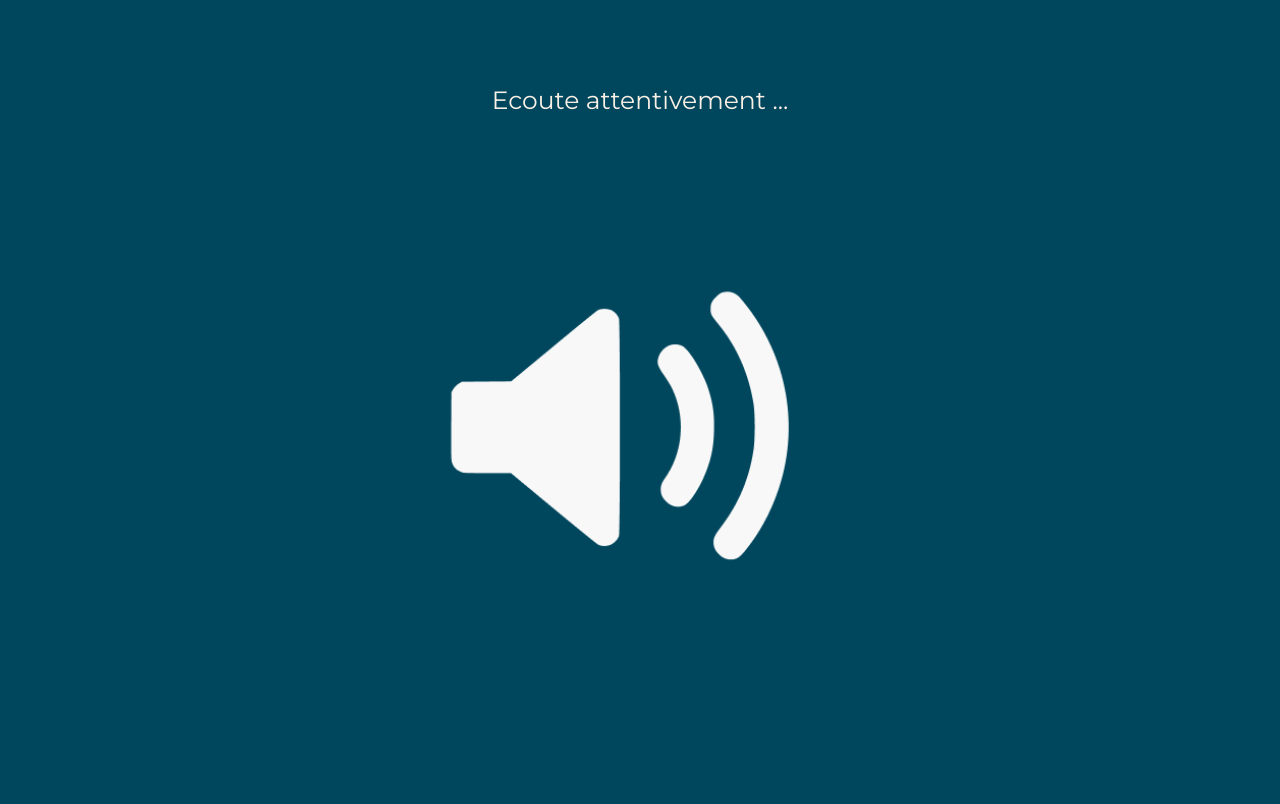
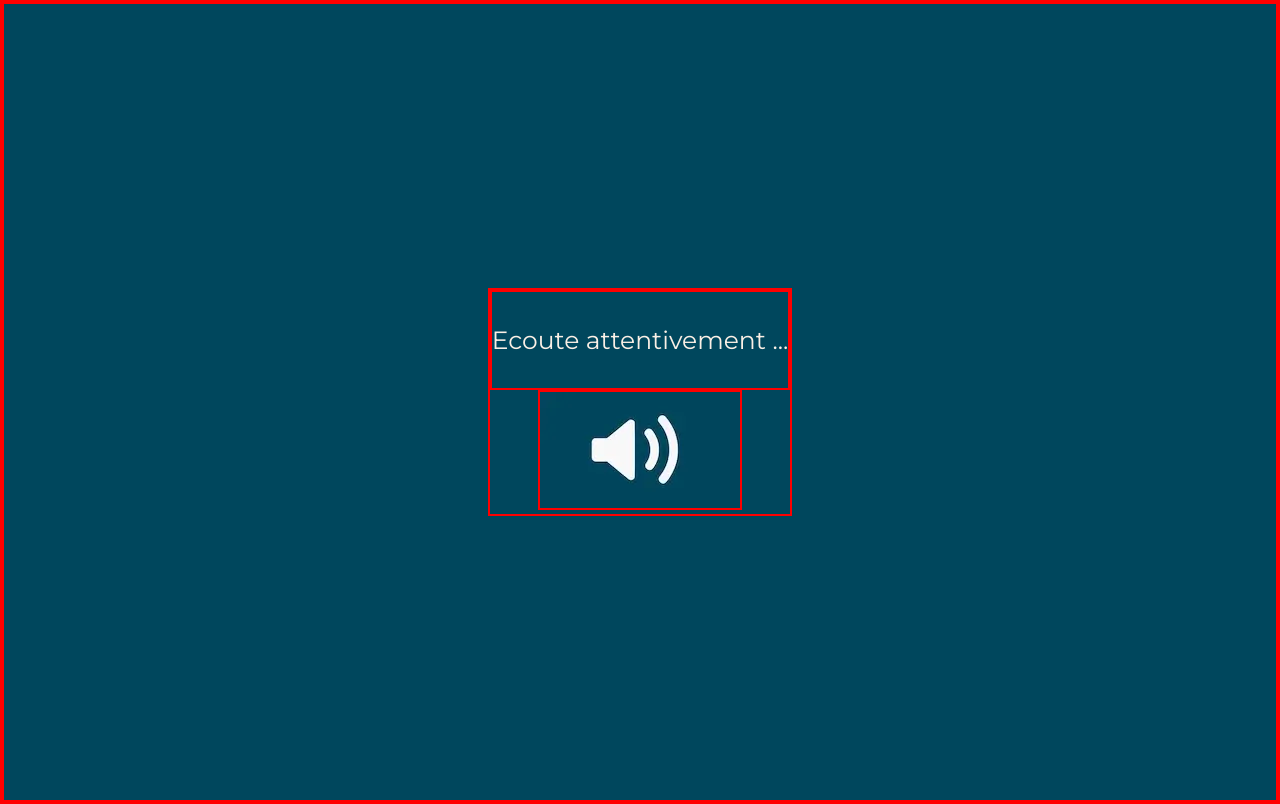
Before and after one commit to fbuisson/quizGame, a plain HTML site: page Page Ecoute/ecoute.html in a window 1280 px wide. Drawn offline with Linux system fonts and the light colour scheme.

Commit message:
CSS page ecoute done

```diff
--- a/Page Ecoute/ecoute.css
+++ b/Page Ecoute/ecoute.css
@@ -1,24 +1,31 @@
 @import url('https://fonts.googleapis.com/css2?family=Montserrat:ital,wght@0,100;0,200;0,300;0,400;0,500;0,600;0,700;0,800;0,900;1,100;1,200;1,300;1,400;1,500;1,600;1,700;1,800;1,900&display=swap');
 
-*{
-    margin : 0;
+* {
+    margin: 0;
     padding: 0;
     box-sizing: border-box;
+    border: 2px solid red;
 }
 
 body {
     background-color: #00475D;
+    height: 100vh;
     display: flex;
     flex-direction: column;
     justify-content: center;
     align-items: center;
 
 }
-p {
+
+
+.soundContainer {
+    text-align: center;
+
+    & p {
         text-align: center;
         display: flex;
         width: 100%;
-    height: 200px;
+        height: 100px;
         font-size: 25px;
         color: linen;
         flex-direction: column;
@@ -27,7 +34,8 @@ p {
         font-family: Montserrat;
 
     }
-img.displayed {
+
+    & img.displayed {
         display: flex;
         flex-direction: column;
         justify-content: center;
@@ -35,3 +43,4 @@ img.displayed {
         max-width: 15%;
         height: auto;
     }
+}
--- a/Page Ecoute/ecoute.html
+++ b/Page Ecoute/ecoute.html
@@ -11,9 +11,9 @@
 
 <body>
 
-    <div>
-       <p>Ecoute attentivement ...</p>
-       <img src="image son.png">
+    <div class="soundContainer">
+        <p>Ecoute attentivement ...</p>
+        <img src="image-son.webp">
     </div>
 
     <script src=''></script>
```
Also changed, not shown: Page Ecoute/image son.png (deleted), Page Ecoute/image-son.webp (added). Lines whose indentation alone changed are shown as unchanged.
